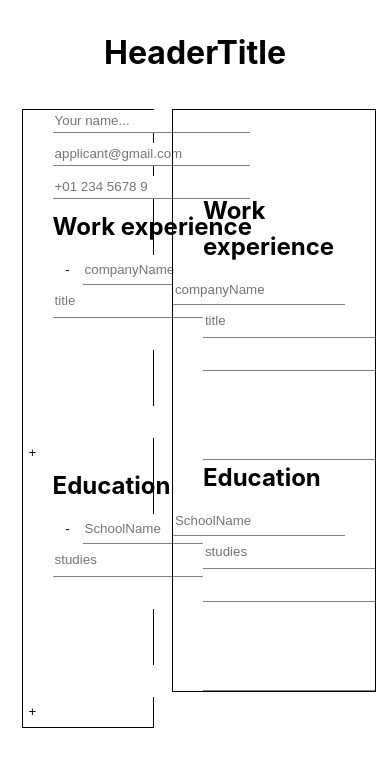
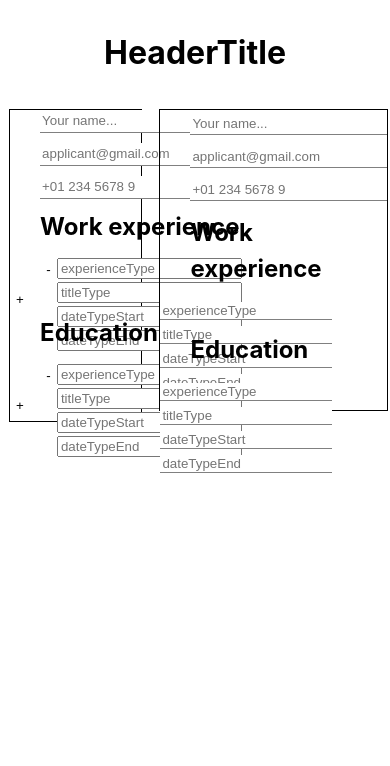
Before and after one commit to wellwe11/CVApplication, a React (Vite) app: page / in a window 390 px wide. Shown: the top 766 px of the page. Built offline with nearby package versions, Linux system fonts and the light colour scheme.

Commit message:
changed ExperienceInputs to be responsive. Next step is to make the functions inside of MainContent to be responsive

```diff
--- a/src/educationSection.jsx
+++ b/src/educationSection.jsx
@@ -2,16 +2,11 @@ import "./educationSection.css";
 import "./educationSectionTwo.css";
 
 export default function ExperienceInputs({
-  Type,
   former,
   rows,
+  handleChange,
   handleAddRow,
   handleRemoveRow,
-  handleExperienceChange,
-  experienceType,
-  titleType,
-  dateTypeStart,
-  dateTypeEnd,
 }) {
   return (
     <div className="experienceSection">
@@ -26,41 +21,17 @@ export default function ExperienceInputs({
               >
                 -
               </button>
-              <Type
-                type="text"
-                value={row[experienceType] || ""}
-                onChange={(e) =>
-                  handleExperienceChange(e, index, experienceType)
-                }
-                placeholder={experienceType}
-                className="experienceInputType"
-              />
-            </div>
-            <div className="experiencePosition">
-              <Type
-                type="text"
-                value={row[titleType] || ""}
-                onChange={(e) => handleExperienceChange(e, index, titleType)}
-                placeholder={titleType}
-                className="experiencePositionClass"
-              />
-            </div>
-            <div className="experienceDateContainer">
-              <Type
-                type="text"
-                value={row[dateTypeStart] || ""}
-                onChange={(e) =>
-                  handleExperienceChange(e, index, dateTypeStart)
-                }
-                className="experienceDate"
-              />
-              <p>-</p>
-              <Type
-                type="text"
-                value={row[dateTypeEnd] || ""}
-                onChange={(e) => handleExperienceChange(e, index, dateTypeEnd)}
-                className="experienceDate"
-              />
+              <div>
+                {Object.keys(row).map((key) => (
+                  <input
+                    key={key}
+                    type="text"
+                    value={row[key]}
+                    placeholder={key}
+                    onChange={(e) => handleChange(e, index, key)}
+                  />
+                ))}
+              </div>
             </div>
           </div>
         ))}
--- a/src/mainContent.jsx
+++ b/src/mainContent.jsx
@@ -83,21 +83,13 @@ export default function MainContent() {
         <div className="leftContent contentSection">
           <TitleAndInputs handleNameChange={handleNameChange} name={name} />
           <ExperienceInputs
-            Type="input"
-            experienceType={"companyName"}
-            titleType={"title"}
-            dateTypeStart={"dateStart"}
             former={"Work experience"}
             rows={rows}
             handleAddRow={handleAddRow}
             handleRemoveRow={handleRemoveRow}
-            handleExperienceChange={handleExperienceChange}
+            handleChange={handleExperienceChange}
           />
           <ExperienceInputs
-            Type="input"
-            experienceType={"SchoolName"}
-            titleType={"studies"}
-            dateTypeEnd={"dateEnd"}
             former={"Education"}
             rows={rows}
             handleAddRow={handleAddRow}
@@ -107,13 +99,8 @@ export default function MainContent() {
         </div>
 
         <div className="rightContent contentSection">
-          <CVHeaderSection />
-          <CVExperiences />
+          <TitleAndInputs handleNameChange={handleNameChange} name={name} />
           <ExperienceInputs
-            Type="input"
-            experienceType={"companyName"}
-            titleType={"title"}
-            dateTypeStart={"dateStart"}
             former={"Work experience"}
             rows={rows}
             handleAddRow={handleAddRow}
@@ -121,10 +108,6 @@ export default function MainContent() {
             handleExperienceChange={handleExperienceChange}
           />
           <ExperienceInputs
-            Type="input"
-            experienceType={"SchoolName"}
-            titleType={"studies"}
-            dateTypeEnd={"dateEnd"}
             former={"Education"}
             rows={rows}
             handleAddRow={handleAddRow}
```
